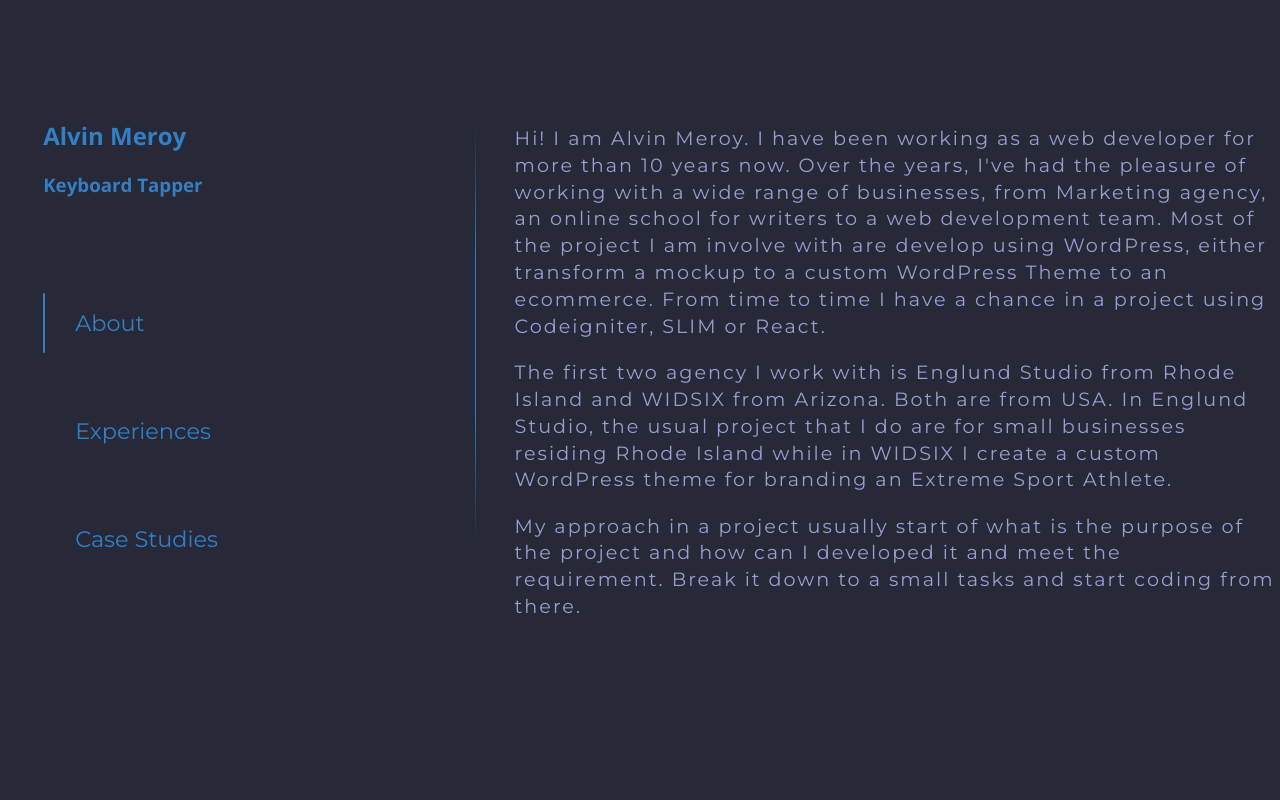
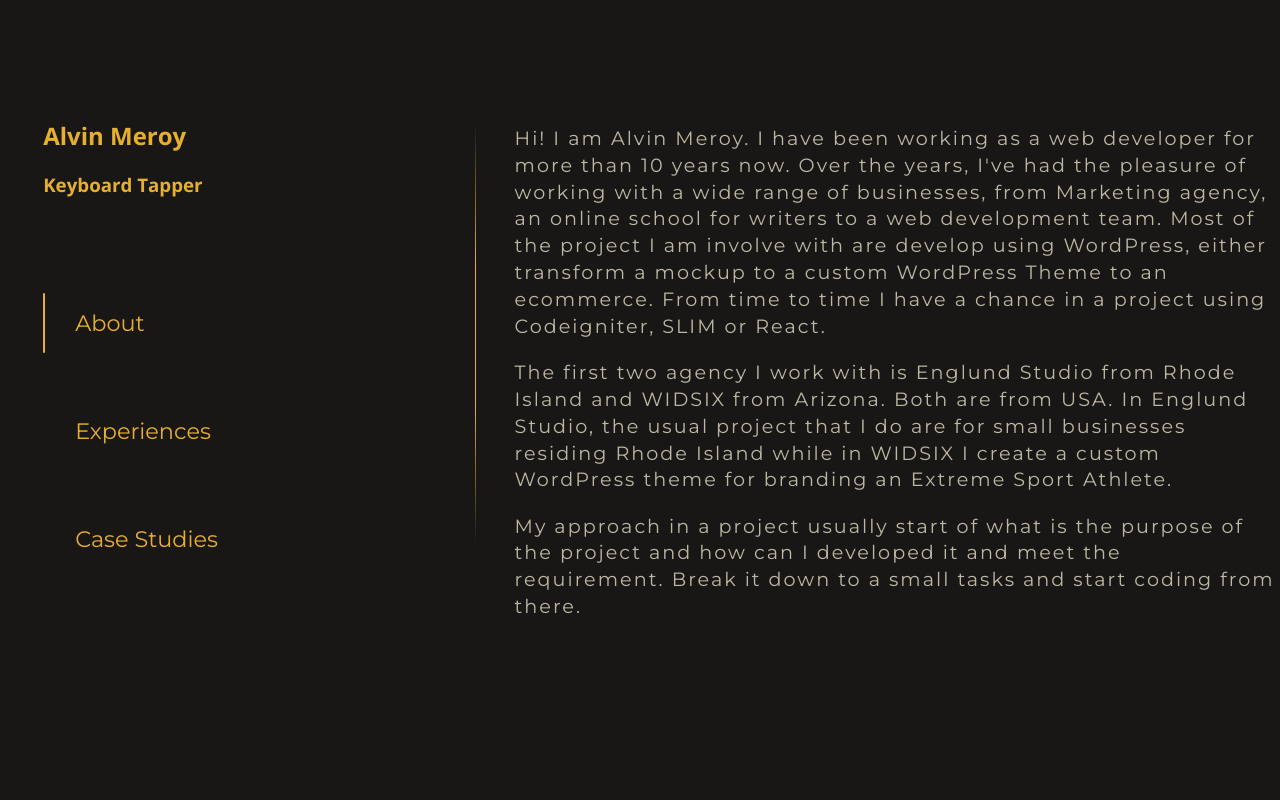
Before and after one commit to archnivs/portfolio, a SvelteKit app: page / in a window 1280 px wide. Shown: the top 800 px of the page. Built offline with nearby package versions, Linux system fonts and the light colour scheme.

Commit message:
Change color scheme

```diff
--- a/static/global.css
+++ b/static/global.css
@@ -1,8 +1,8 @@
 :root {
-    --primary-color: #272838;
-    --secondary-color: #5D536B;
-    --text-color: #989FCE;
-    --accent: #347FC4;
+    --primary-color: #191716;
+    --secondary-color: #E0E2DB;
+    --text-color: #BEB7A4;
+    --accent: #E6AF2E;
 }
 body {
     font-family: 'Montserrat', sans-serif;
```
Also changed, not shown: src/routes/components/content/experience-card.svelte (added).
